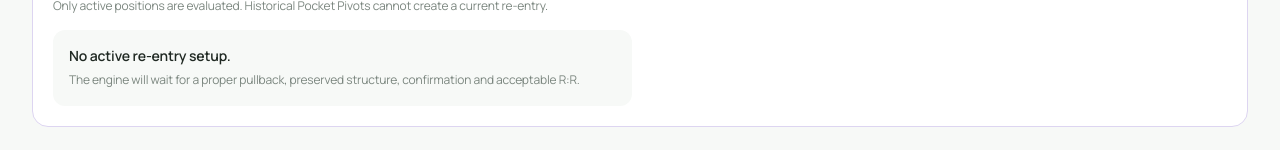
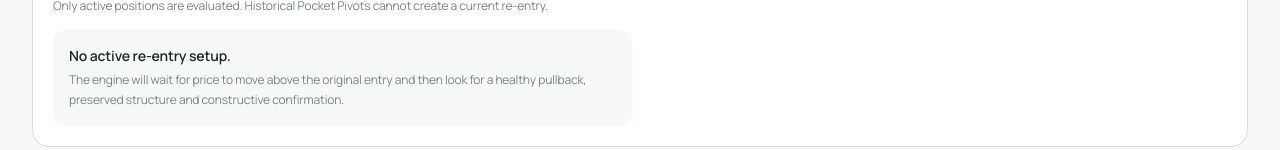
Before and after one commit to aatif05/trading_journal, a Next.js app: page /research in a window 1280 px wide. Shown: the part 215-365 px from the top of the page. Built offline with nearby package versions, Linux system fonts and the light colour scheme; no server answers; the database is empty.

Commit message:
Update page.tsx

```diff
--- a/src/app/research/page.tsx
+++ b/src/app/research/page.tsx
@@ -436,12 +436,7 @@ function ReEntryCard({
             Fresh Pocket Pivot
           </p>
 
-          <p>
-            {setup.rr >= 2
-              ? "✓"
-              : "×"}{" "}
-            R:R ≥ 2:1
-          </p>
+
         </div>
       </div>
 
@@ -802,11 +797,16 @@ export default function ResearchPage() {
             } =>
               item !== null,
           )
-          .sort(
-            (a, b) =>
-              b.setup.rr -
-              a.setup.rr,
-          ),
+          .sort((a, b) => {
+  const score = (item: ReEntryClassification) =>
+    (item.setup.pocketPivot ? 40 : 0) +
+    (item.setup.trend.strong ? 25 : 0) +
+    (item.setup.pullback.healthy ? 20 : 0) +
+    (item.setup.pullback.contraction ? 10 : 0) +
+    (item.setup.pullback.higherLow ? 5 : 0);
+
+  return score(b) - score(a);
+}),
       [metrics, marketSeries],
     );
 
@@ -1081,10 +1081,10 @@ export default function ResearchPage() {
                 </p>
 
                 <p className="mt-1 text-xs leading-5 text-[#7b867f]">
-                  The engine will wait for a
-                  proper pullback, preserved
-                  structure, confirmation and
-                  acceptable R:R.
+                  The engine will wait for price to move above
+the original entry and then look for a healthy
+pullback, preserved structure and constructive
+confirmation.
                 </p>
               </div>
             )}
```
